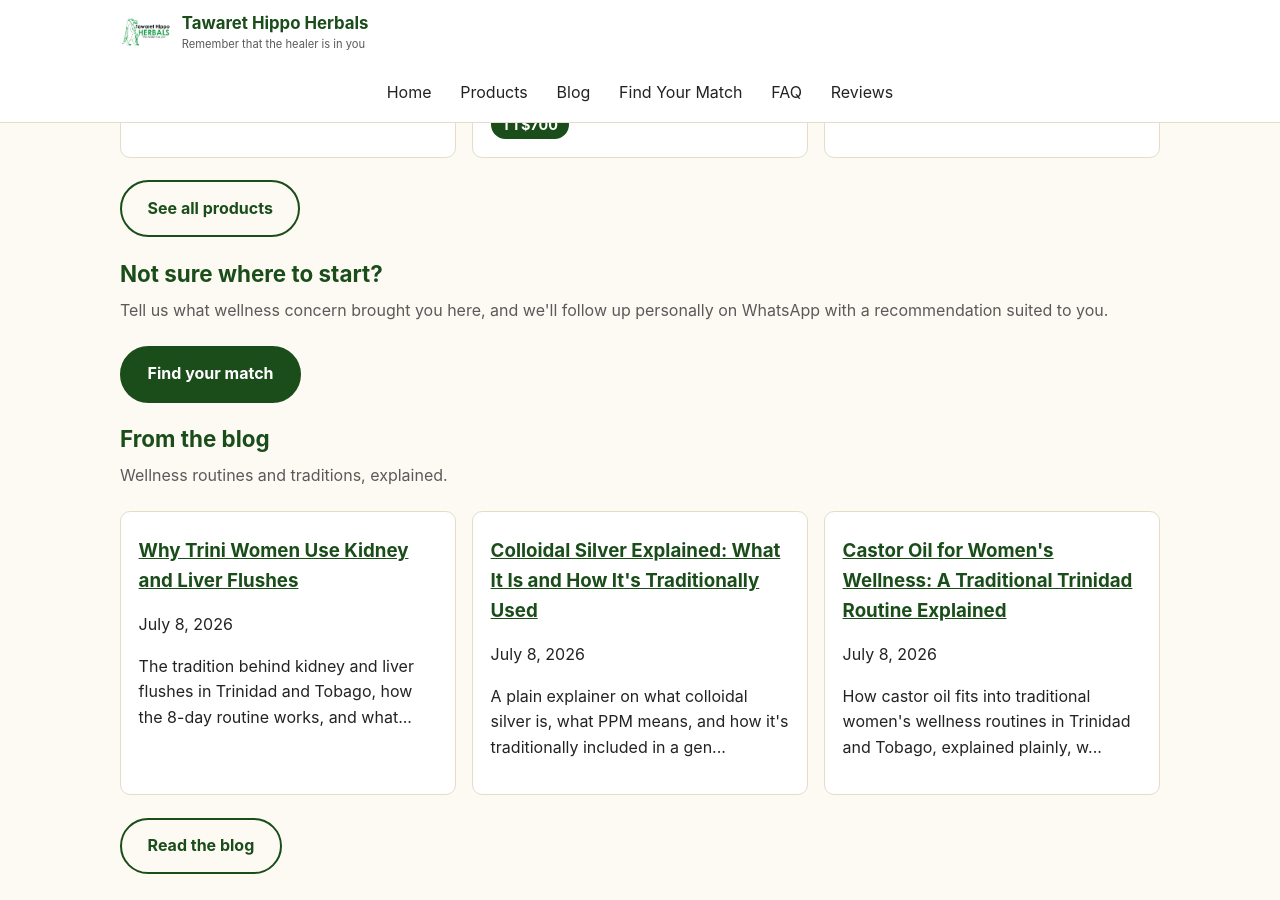
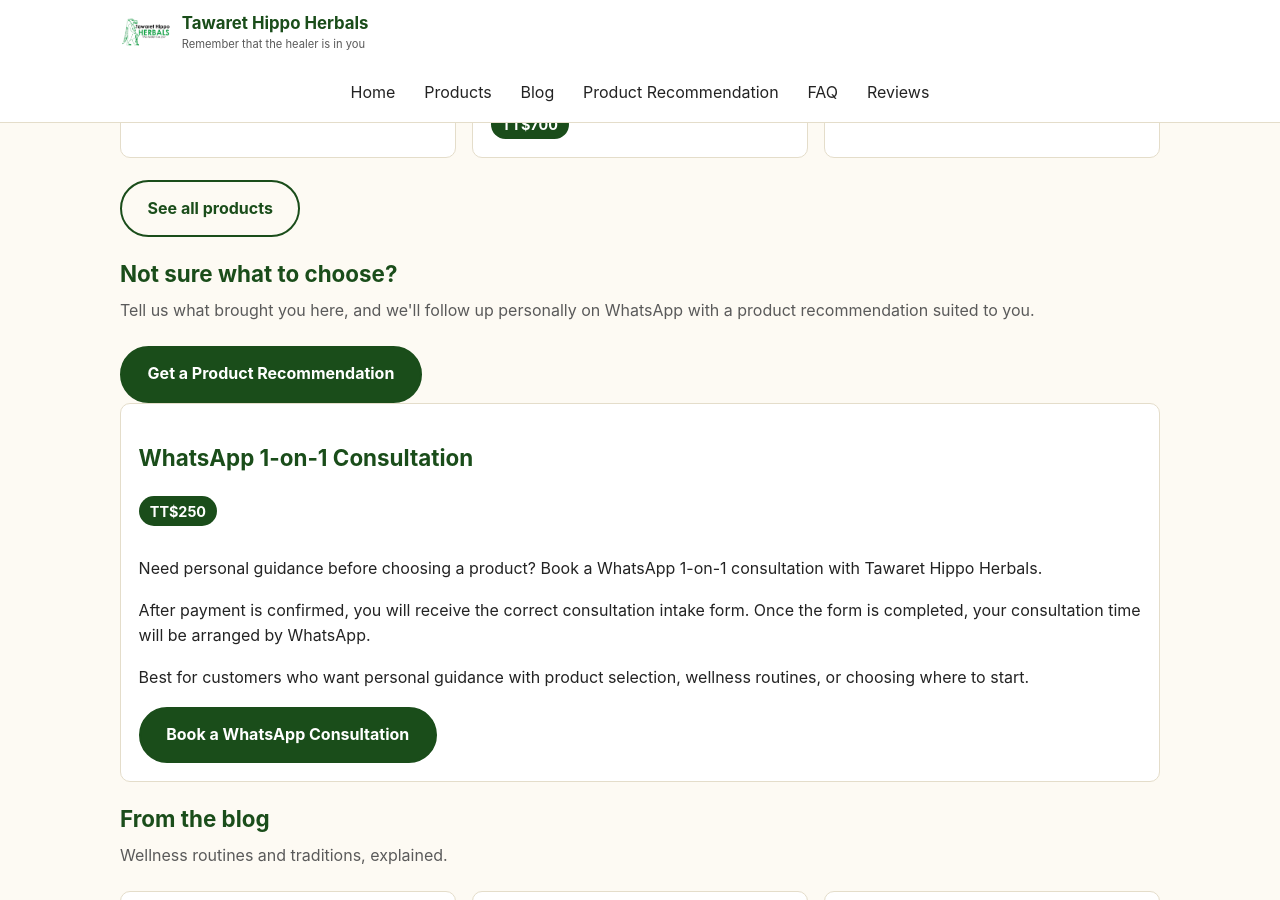
Before and after one commit to tawarethippo35-lab/tawaret-hippo-herbals, a Jekyll site: the page built from index.md, in a window 1280 px wide and 900 px high, scrolled down 3574 px. Built offline with Jekyll 4.4.1, drawn with Linux system fonts in a browser that asks for light colours.

Commit message:
Add recommendation form title and consultation offer

```diff
--- a/_includes/header.html
+++ b/_includes/header.html
@@ -14,7 +14,7 @@
       <a href="{{ '/' | relative_url }}">Home</a>
       <a href="{{ '/products/' | relative_url }}">Products</a>
       <a href="{{ '/blog/' | relative_url }}">Blog</a>
-      <a href="{{ '/find-your-match/' | relative_url }}">Find Your Match</a>
+      <a href="{{ '/find-your-match/' | relative_url }}">Product Recommendation</a>
       <a href="{{ '/faq/' | relative_url }}">FAQ</a>
       <a href="{{ '/reviews/' | relative_url }}">Reviews</a>
     </div>
--- a/faq.html
+++ b/faq.html
@@ -13,14 +13,16 @@
     a: "Payment details are confirmed directly with you over WhatsApp. After payment is confirmed, your pickup or Aranguez handoff time will be arranged by WhatsApp."
   - q: "Are your products safe for children?"
     a: "We do not provide children's dosing guidance for any product. If a child has a wellness need, please speak with a pediatrician or pharmacist rather than using an adult product on your own."
-  - q: "What is the Find Your Match form?"
+  - q: "What is the product recommendation form?"
     a: "It's a short intake form where you describe the wellness concern that brought you here. It does not generate an instant recommendation on the page. A team member reviews your answers and follows up personally by WhatsApp with a suggestion suited to you."
+  - q: "Do you offer personal consultations?"
+    a: "Yes. A WhatsApp 1-on-1 Consultation is available for TT$250. Message us on WhatsApp to book. After payment is confirmed, you will receive the correct consultation intake form, and once the form is completed, your consultation time will be arranged by WhatsApp."
   - q: "How long does a Kidney Flush or Liver Flush bottle last?"
     a: "Each Kidney Flush and Liver Flush is sold as a 2 litre bottle, formulated as an 8-day routine."
   - q: "Where are you located, and do you serve customers outside Trinidad and Tobago?"
     a: "We serve customers in Trinidad and Tobago. Pickup is available in Morvant by appointment only, and free delivery to Extra Foods, Aranguez is available for a limited time only. Message us on WhatsApp to arrange your order."
   - q: "Can I get a personalized product recommendation?"
-    a: "Yes. Fill out the Find Your Match form, or message us directly on WhatsApp and describe your concern, and we'll follow up with a suggestion."
+    a: "Yes. Fill out the product recommendation form, or message us directly on WhatsApp and describe your concern, and we'll follow up with a suggestion."
 ---
 
 <section class="wrap">
--- a/index.md
+++ b/index.md
@@ -36,9 +36,25 @@
 </section>
 
 <section class="wrap">
-  <h2 class="section-title">Not sure where to start?</h2>
-  <p class="section-sub">Tell us what wellness concern brought you here, and we'll follow up personally on WhatsApp with a recommendation suited to you.</p>
-  <a class="btn btn-whatsapp" href="{{ '/find-your-match/' | relative_url }}">Find your match</a>
+  <h2 class="section-title">Not sure what to choose?</h2>
+  <p class="section-sub">Tell us what brought you here, and we'll follow up personally on WhatsApp with a product recommendation suited to you.</p>
+  <a class="btn btn-whatsapp" href="{{ '/find-your-match/' | relative_url }}">Get a Product Recommendation</a>
+</section>
+
+<section class="wrap">
+  <div class="card">
+    <h2 class="section-title">WhatsApp 1-on-1 Consultation</h2>
+    <p class="price-tag">TT$250</p>
+    <p>Need personal guidance before choosing a product? Book a WhatsApp 1-on-1 consultation with Tawaret Hippo Herbals.</p>
+    <p>After payment is confirmed, you will receive the correct consultation intake form. Once the form is completed, your consultation time will be arranged by WhatsApp.</p>
+    <p>Best for customers who want personal guidance with product selection, wellness routines, or choosing where to start.</p>
+    <a
+      class="btn btn-whatsapp"
+      href="{{ site.business.whatsapp_link }}?text={{ 'Hi Tawaret Hippo Herbals, I would like to book a WhatsApp 1-on-1 consultation.' | url_encode }}"
+      target="_blank"
+      rel="noopener"
+    >Book a WhatsApp Consultation</a>
+  </div>
 </section>
 
 <section class="wrap">
```
Also changed, not shown: find-your-match.md (+4 -4 lines), README.md.
